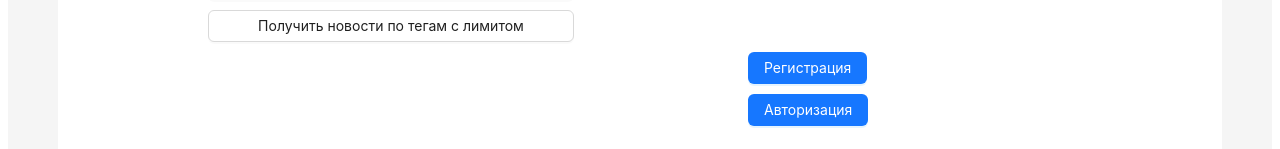
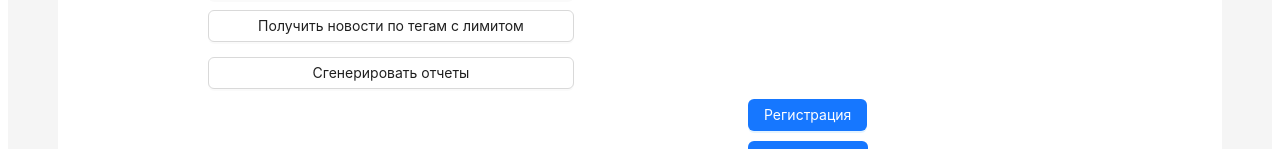
Before and after one commit to NovozhilovAlex/nir-frontend, a React (Create React App) app: page /news in a window 1280 px wide. Shown: the part 410-559 px from the top of the page. Built offline with nearby package versions, Linux system fonts and the light colour scheme; no server answers.

Commit message:
add report generation

```diff
--- a/package.json
+++ b/package.json
@@ -12,6 +12,7 @@
     "react-dom": "^18.2.0",
     "react-router-dom": "^5.0.1",
     "react-scripts": "5.0.1",
+    "universal-cookie": "^7.1.0",
     "web-vitals": "^2.1.4"
   },
   "scripts": {
--- a/src/pages/News.jsx
+++ b/src/pages/News.jsx
@@ -8,6 +8,7 @@ import RegistrationModal from "../components/RegistrationModal";
 import AuthorizationModal from '../components/AuthorizationModal';
 import { DatePicker, Space } from 'antd';
 import Column from 'antd/es/table/Column';
+import Cookies from 'universal-cookie';
 
 
 const { RangePicker } = DatePicker;
@@ -111,6 +112,15 @@ const News = () => {
         })
     }
 
+    const cookies = new Cookies();
+    const generateReport = () => {
+        NewsService.generateReport(tags, start, end, limit, cookies.get('jwt')).then((response) => {
+            console.log(response.data);
+        }).catch(error => {
+            console.log(error);
+        })
+    }
+
     const [updatableNews, setUpdatableNews] = useState({});
     const getNewsFromNewsCard = (news) => {
         setUpdatableNews(news);
@@ -161,6 +171,8 @@ const News = () => {
 
     const auth = (username, password) => {
         NewsService.auth(username, password).then((response) => {
+            cookies.set('jwt', response.data.token, { path: 'http://localhost:3000/news' });
+            document.cookie = 'jwt=' + response.data.token + ';max-age=604800;domain=http://localhost:3000/news';
             console.log(response.data);
         }).catch(error => {
             if (error.response.status === 400) {
@@ -214,6 +226,9 @@ const News = () => {
                     </Button>
                     <Button type="default" onClick={getNewsByTagDateLimit} style={{ marginTop: 10 }}>
                         Получить новости по тегам с лимитом
+                    </Button>
+                    <Button type="default" onClick={generateReport} style={{ marginTop: 15 }}>
+                        Сгенерировать отчеты
                     </Button>
                 </Col>
                 <Col  style={{ display:'flex', flexDirection:'Column'}} offset={15}>
--- a/src/services/NewsService.js
+++ b/src/services/NewsService.js
@@ -20,6 +20,11 @@ class NewsService {
 
     getAllNewsByTagDateLimit(tags, limit) {
         return axios.get(NEWS_BASE_REST_API_URL + '/sort_all?tags=' + tags + '&limit=' + limit)
+    }
+
+    generateReport(tags, start, end, limit, token) {
+        return axios.get(NEWS_BASE_REST_API_URL + '/report?tags=' + tags + '&start=' + start + '&end=' + end +
+            '&limit=' + limit, { headers: {Authorization: 'Bearer ' + token } });
     }
 
     createNews(news) {
```
Also changed, not shown: 1 other file (tests, documents, lock files or other folders).
